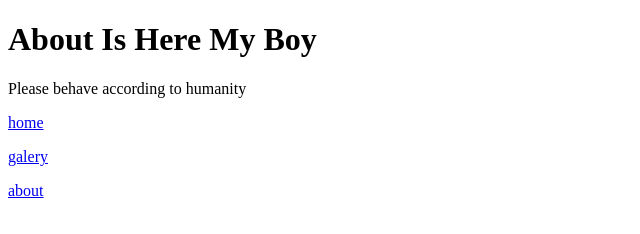
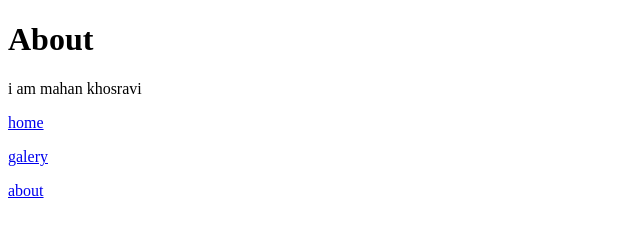
Before and after one commit to Smily-bot/mahankh, a plain HTML site: page about.html in a window 1280 px wide. Shown: the whole page, without its empty margins (0-640 px from the left). Drawn offline with Linux system fonts and the light colour scheme.

Commit message:
Update about.html

```diff
--- a/about.html
+++ b/about.html
@@ -4,10 +4,10 @@
 		<title>About</title>
 	</head>
 	<body>
-		<h1>About Is Here My Boy</h1>
-		<p>Please behave according to humanity</p>
+		<h1>About</h1>
+		<p>i am mahan khosravi</p>
 		<p><a href="home.html">home</a></p>
-		<p><a href="galery.html">galery</a></p>
+		<p><a href="foods.html">galery</a></p>
 		<p><a href="about.html">about</a></p>
 	</body>
 </html>
```
